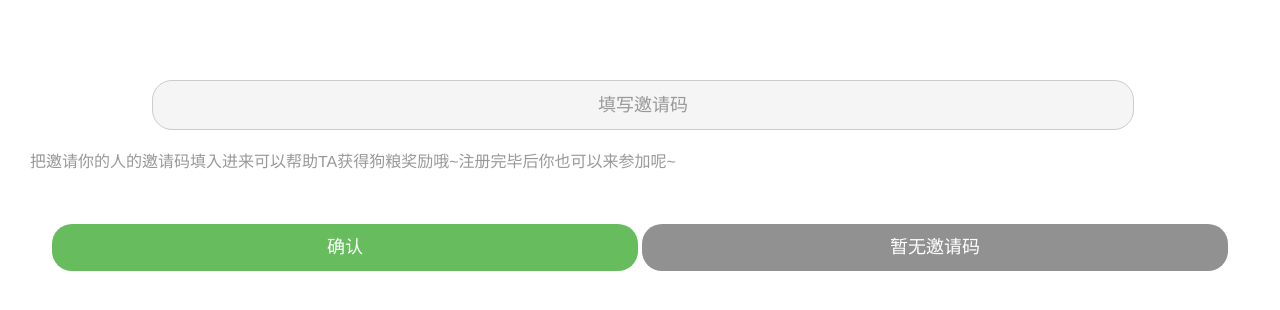
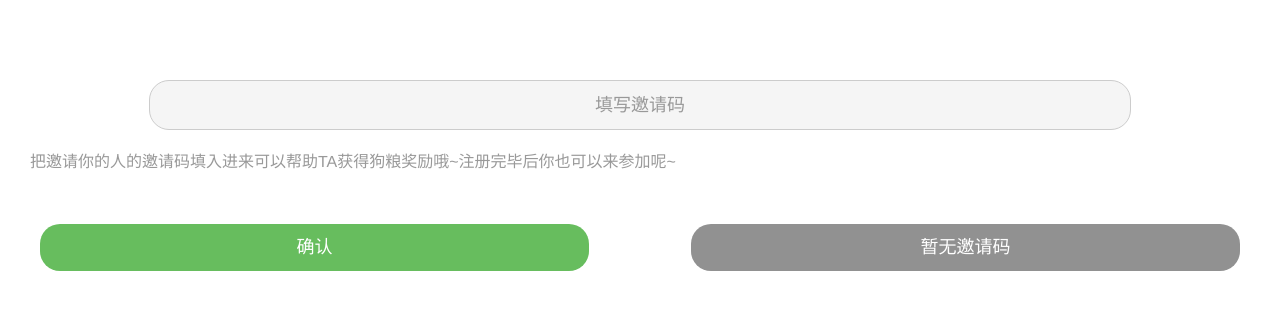
Before and after one commit to juzipi/appPage, a plain HTML site: page page/my/join-qr.html in a window 1280 px wide. Drawn offline with Linux system fonts and the light colour scheme.

Commit message:
bug fixed
修改样式

```diff
--- a/page/my/join-qr.html
+++ b/page/my/join-qr.html
@@ -15,7 +15,7 @@
 <body>
 
 	<div class="bd join-content">
-		<div class="">
+		<div class="t-c">
 			<input type="text" class="join-qr" value=""  placeholder="填写邀请码"/>
 		</div>
 		<div class="font-c-gray">
--- a/st/sass/my.scss
+++ b/st/sass/my.scss
@@ -242,7 +242,7 @@
 		line-height:46px;
 		font-size: 1.8rem;
 		width: 80%;
-		margin-left: 10%;
+		// margin-left: 10%;
 		margin-bottom: 20px;
 	}
 	.join-quer,.join-dis{
@@ -252,11 +252,12 @@
 		text-align: center;
 		font-size: 1.8rem;
 		border-radius:20px;
-		width: 48%;
+		width: 45%;
 		margin-top: 50px;
 	}
 	.join-dis{
 		background-color: #919191;
+		margin-left: 8%;
 	}
 }
 .join-title{
```
Also changed, not shown: common/css/my.css, 1 other file.
